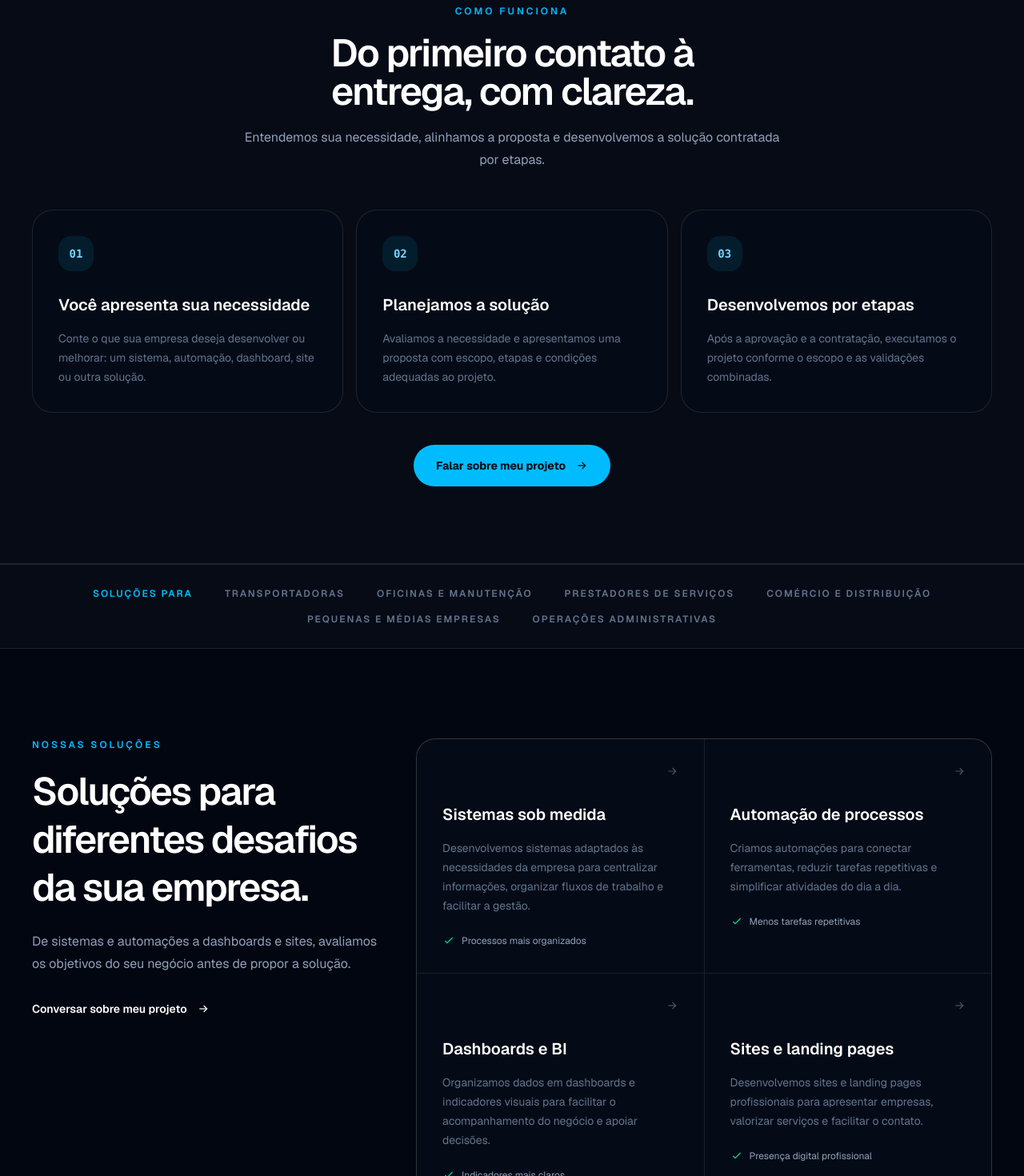
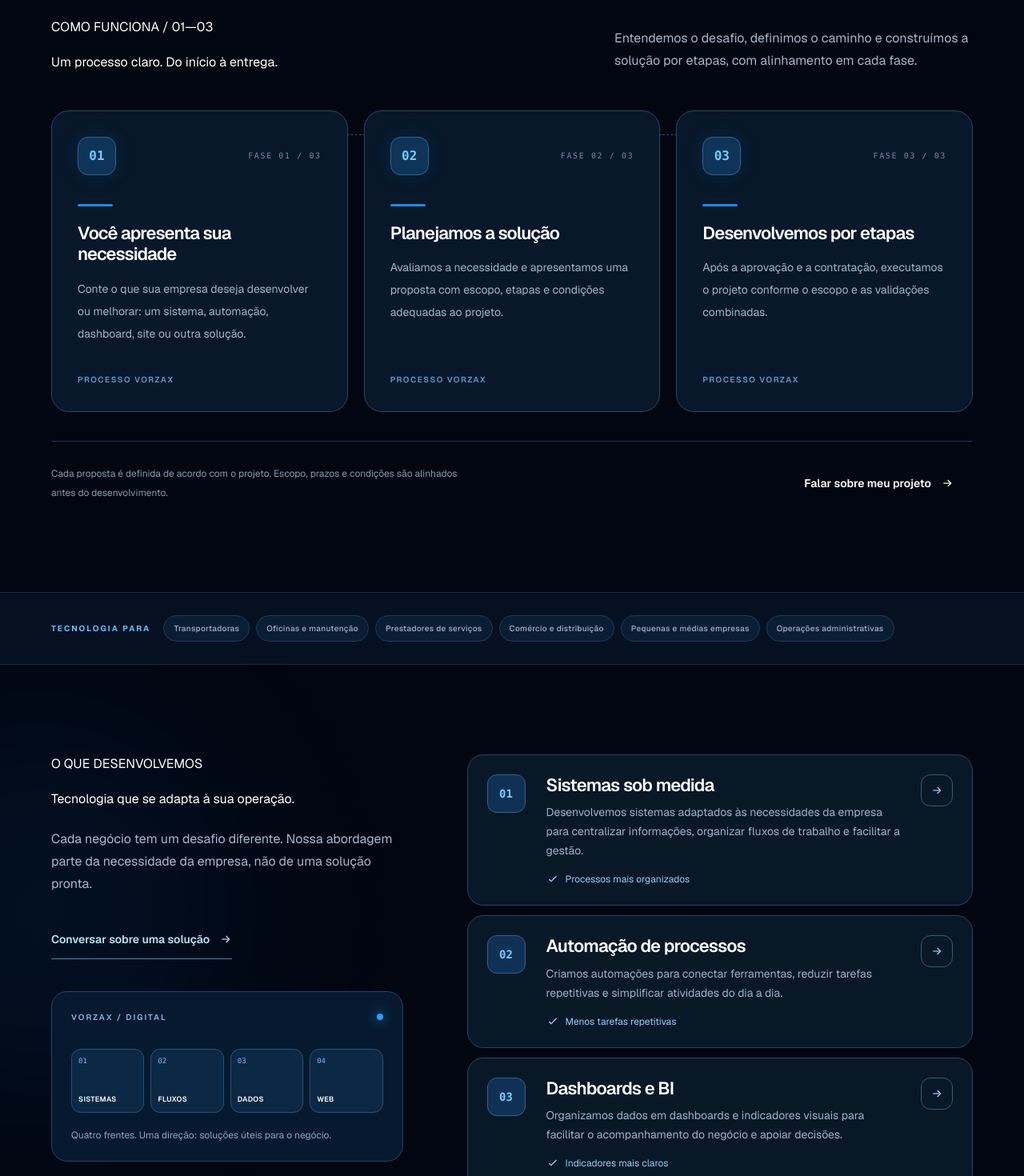
Before and after one commit to vorzax-tecnologia/vorzax-site, a Next.js app: page / in a window 1280 px wide. Shown: the part 1420-2890 px from the top of the page at 80% size. Built offline with nearby package versions, Linux system fonts and the light colour scheme.

Commit message:
feat(home): novo design editorial para processo e soluções

```diff
--- a/src/app/page.tsx
+++ b/src/app/page.tsx
@@ -964,98 +964,77 @@ export default function Home() {
 
       <ReferenceLanding onContact={openDiagnostic} />
 
-      <section id="processo" className="relative border-y border-white/10 bg-white/[0.02]">
-        <div className="mx-auto max-w-7xl px-6 py-20 lg:px-10 lg:py-24">
-          <div className="mx-auto max-w-3xl text-center" data-reveal>
-            <p className="text-xs font-semibold tracking-[0.25em] text-sky-400">COMO FUNCIONA</p>
-            <h2 className="mt-5 text-balance text-4xl font-semibold tracking-[-0.04em] sm:text-5xl">
-              Do primeiro contato à entrega, com clareza.
-            </h2>
-            <p className="mx-auto mt-5 max-w-2xl leading-7 text-slate-400">
-              Entendemos sua necessidade, alinhamos a proposta e desenvolvemos a solução contratada por etapas.
-            </p>
+
+      <section id="processo" className="vx-section vx-process-section relative overflow-hidden border-t border-[#173451]">
+        <div className="vx-section-mesh pointer-events-none absolute inset-0" aria-hidden="true" />
+        <div className="relative mx-auto max-w-[1440px] px-5 py-20 sm:px-8 lg:px-10 lg:py-28 xl:px-16">
+          <div className="flex flex-col justify-between gap-7 lg:flex-row lg:items-end">
+            <div className="max-w-3xl" data-reveal>
+              <p className="vx-eyebrow"><span className="vx-eyebrow-line" /> COMO FUNCIONA / 01—03</p>
+              <h2 className="vx-heading mt-5 max-w-3xl">Um processo claro. <span className="vx-gradient-text">Do início à entrega.</span></h2>
+            </div>
+            <p className="max-w-md text-sm leading-7 text-[#a4b7ca] sm:text-base">Entendemos o desafio, definimos o caminho e construímos a solução por etapas, com alinhamento em cada fase.</p>
           </div>
-
-          <div className="mt-12 grid gap-4 lg:grid-cols-3">
+          <div className="relative mt-12 grid gap-4 lg:grid-cols-3 lg:gap-5">
+            <div className="pointer-events-none absolute left-[10%] right-[10%] top-[30px] hidden border-t border-dashed border-[#2e79af]/70 lg:block" aria-hidden="true" />
             {process.map((item) => (
-              <article
-                key={item.step}
-                data-reveal="scale"
-                style={{ transitionDelay: `${Number(item.step) * 90}ms` }}
-                className="group rounded-[26px] border border-white/10 bg-[#050b16] p-7 transition hover:-translate-y-1 hover:border-sky-400/25 hover:bg-[#091427] sm:p-8"
-              >
-                <div className="flex h-11 w-11 items-center justify-center rounded-2xl bg-sky-400/10 font-mono text-sm font-semibold text-sky-300">
-                  {item.step}
+              <article key={item.step} className="vx-process-card group relative flex flex-col overflow-hidden rounded-[22px] border border-[#234864] bg-[#08182a] px-6 pb-7 pt-6 sm:p-8" data-reveal>
+                <div className="relative flex items-center justify-between">
+                  <span className="flex h-12 w-12 items-center justify-center rounded-[13px] border border-[#2e6491] bg-[#0e3458] font-mono text-base font-semibold text-[#6fceff] shadow-[0_0_26px_rgba(20,116,218,.12)]">{item.step}</span>
+                  <span className="font-mono text-[10px] tracking-[.16em] text-[#6a8ba8]">FASE {item.step} / 03</span>
                 </div>
-                <h3 className="mt-7 text-xl font-semibold leading-7">{item.title}</h3>
-                <p className="mt-4 text-sm leading-6 text-slate-500">{item.description}</p>
+                <div className="mt-9 h-[3px] w-11 rounded-full bg-[#178cf4] transition-all duration-500 group-hover:w-20" />
+                <h3 className="mt-5 max-w-xs text-[22px] font-semibold leading-[1.2] tracking-[-.04em] text-white">{item.title}</h3>
+                <p className="mt-4 max-w-sm text-sm leading-7 text-[#9eb3c9]">{item.description}</p>
+                <div className="mt-auto pt-9 text-[10px] font-semibold uppercase tracking-[.15em] text-[#529ed4]">PROCESSO VORZAX</div>
               </article>
             ))}
           </div>
-
-          <div className="mt-10 text-center">
-            <button
-              type="button"
-              onClick={openDiagnostic}
-              className="inline-flex items-center justify-center gap-3 rounded-full bg-sky-400 px-7 py-4 text-sm font-bold text-[#020611] transition hover:-translate-y-0.5 hover:bg-white"
-            >
-              Falar sobre meu projeto
-              <ArrowIcon />
-            </button>
+          <div className="mt-9 flex flex-col justify-between gap-5 border-t border-[#173450] pt-7 sm:flex-row sm:items-center">
+            <p className="max-w-lg text-xs leading-6 text-[#849ab2]">Cada proposta é definida de acordo com o projeto. Escopo, prazos e condições são alinhados antes do desenvolvimento.</p>
+            <button type="button" onClick={openDiagnostic} className="vx-primary-button inline-flex min-h-12 shrink-0 items-center justify-center gap-3 rounded-xl px-6 py-3 text-sm font-semibold text-white">Falar sobre meu projeto <ArrowIcon /></button>
           </div>
         </div>
       </section>
 
-      <section className="relative border-y border-white/10 bg-white/[0.02]">
-        <div className="mx-auto max-w-7xl px-6 py-7 lg:px-10">
-          <div className="flex flex-wrap items-center justify-center gap-x-10 gap-y-4 text-xs font-semibold tracking-[0.16em] text-slate-500" data-reveal>
-            <span className="text-sky-400">SOLUÇÕES PARA</span>
-            {sectors.map((sector) => (
-              <span key={sector}>{sector.toUpperCase()}</span>
-            ))}
+      <section className="relative border-y border-[#142b43] bg-[#051120]">
+        <div className="mx-auto flex max-w-[1440px] flex-col gap-4 px-5 py-7 sm:px-8 lg:flex-row lg:items-center lg:px-10 xl:px-16">
+          <span className="shrink-0 text-[10px] font-bold uppercase tracking-[.2em] text-[#61bfff]">TECNOLOGIA PARA</span>
+          <div className="flex flex-wrap gap-2">
+            {sectors.map((sector) => <span key={sector} className="rounded-full border border-[#1e3a55] bg-[#0a1e33] px-3 py-2 text-[10px] font-medium tracking-[.035em] text-[#9eb4cb]">{sector}</span>)}
           </div>
         </div>
       </section>
 
-      <section id="solucoes" className="relative">
-        <div className="mx-auto max-w-7xl px-6 py-28 lg:px-10">
-          <div className="grid gap-12 lg:grid-cols-[0.75fr_1.25fr]">
-            <div data-reveal="left">
-              <p className="text-xs font-semibold tracking-[0.25em] text-sky-400">NOSSAS SOLUÇÕES</p>
-              <h2 className="mt-5 max-w-lg text-balance text-4xl font-semibold leading-tight tracking-[-0.04em] sm:text-5xl">
-                Soluções para diferentes desafios da sua empresa.
-              </h2>
-              <p className="mt-6 max-w-lg leading-7 text-slate-400">
-                De sistemas e automações a dashboards e sites, avaliamos os objetivos do seu negócio antes de propor a solução.
-              </p>
-
-              <button
-                type="button"
-                onClick={openDiagnostic}
-                className="mt-8 inline-flex items-center gap-3 text-sm font-semibold text-white transition hover:text-sky-300"
-              >
-                Conversar sobre meu projeto
-                <ArrowIcon />
-              </button>
+      <section id="solucoes" className="vx-section relative overflow-hidden border-b border-[#173451]">
+        <div className="pointer-events-none absolute -left-44 top-20 h-[450px] w-[450px] rounded-full bg-[#0e72ce]/10 blur-[115px]" aria-hidden="true" />
+        <div className="relative mx-auto grid max-w-[1440px] gap-12 px-5 py-20 sm:px-8 lg:grid-cols-[.82fr_1.18fr] lg:gap-20 lg:px-10 lg:py-28 xl:px-16">
+          <div data-reveal>
+            <p className="vx-eyebrow"><span className="vx-eyebrow-line" /> O QUE DESENVOLVEMOS</p>
+            <h2 className="vx-heading mt-5 max-w-xl">Tecnologia que se adapta <span className="vx-gradient-text">à sua operação.</span></h2>
+            <p className="mt-6 max-w-lg text-sm leading-7 text-[#a6b8ce] sm:text-base">Cada negócio tem um desafio diferente. Nossa abordagem parte da necessidade da empresa, não de uma solução pronta.</p>
+            <button type="button" onClick={openDiagnostic} className="mt-8 inline-flex min-h-12 items-center gap-3 border-b border-[#4388b7] text-sm font-semibold text-[#b9e5ff] transition hover:gap-5 hover:text-white">Conversar sobre uma solução <ArrowIcon /></button>
+            <div className="vx-solution-aside relative mt-10 hidden overflow-hidden rounded-[20px] border border-[#1d456b] bg-[#07192e] p-6 lg:block">
+              <div className="flex items-center justify-between"><span className="text-[10px] font-semibold uppercase tracking-[.2em] text-[#7ebbe7]">VORZAX / DIGITAL</span><span className="h-2 w-2 rounded-full bg-[#279fff] shadow-[0_0_16px_#279fff]" /></div>
+              <div className="mt-8 grid grid-cols-4 gap-2">
+                {["SISTEMAS","FLUXOS","DADOS","WEB"].map((word,index) => <div key={word} className="flex min-h-20 flex-col justify-between rounded-xl border border-[#27527b] bg-[#0c2844] p-2"><span className="text-[9px] font-mono text-[#68bdf9]">0{index+1}</span><span className="text-[9px] font-semibold tracking-[.04em] text-white">{word}</span></div>)}
+              </div>
+              <p className="mt-5 text-xs text-[#89a5bd]">Quatro frentes. Uma direção: soluções úteis para o negócio.</p>
             </div>
-
-            <div className="grid gap-px overflow-hidden rounded-3xl border border-white/10 bg-white/10 sm:grid-cols-2" data-reveal="right" style={{ transitionDelay: "120ms" }}>
-              {services.map((service) => (
-                <article key={service.title} className="group bg-[#050b16] p-8 transition duration-300 hover:bg-[#091427]">
-                  <div className="flex justify-end">
-                    <span className="text-slate-600 transition group-hover:translate-x-1 group-hover:text-sky-400">
-                      <ArrowIcon />
-                    </span>
-                  </div>
-                  <h3 className="mt-8 text-xl font-semibold">{service.title}</h3>
-                  <p className="mt-4 text-sm leading-6 text-slate-500">{service.description}</p>
-                  <div className="mt-6 flex items-center gap-2 text-xs text-slate-400">
-                    <span className="text-emerald-400"><CheckIcon /></span>
-                    {service.result}
-                  </div>
-                </article>
-              ))}
-            </div>
+          </div>
+          <div className="flex flex-col gap-3" data-reveal>
+            {services.map((service) => (
+              <article key={service.title} className="vx-solution-row group grid gap-4 rounded-[20px] border border-[#244562] bg-[#081827] p-5 transition sm:grid-cols-[54px_1fr_auto] sm:gap-5 sm:p-6">
+                <div className="flex h-12 w-12 items-center justify-center rounded-xl border border-[#2b628f] bg-[#103154] font-mono text-sm font-semibold text-[#76caff]">{service.number}</div>
+                <div>
+                  <h3 className="text-xl font-semibold leading-tight tracking-[-.035em] text-white sm:text-[22px]">{service.title}</h3>
+                  <p className="mt-2 max-w-lg text-sm leading-6 text-[#9cb0c6]">{service.description}</p>
+                  <div className="mt-4 flex items-center gap-2 text-xs text-[#8ed0fb]"><CheckIcon />{service.result}</div>
+                </div>
+                <span className="hidden h-10 w-10 items-center justify-center rounded-xl border border-[#315b7b] text-[#8fd2ff] transition group-hover:translate-x-1 group-hover:border-[#3ab6ff] group-hover:bg-[#0d3b65] sm:flex"><ArrowIcon /></span>
+              </article>
+            ))}
+            <p className="mt-3 text-[11px] leading-5 text-[#718ba4]">Conheça os exemplos interativos na seção de demonstrações. As interfaces são ilustrativas.</p>
           </div>
         </div>
       </section>
```
